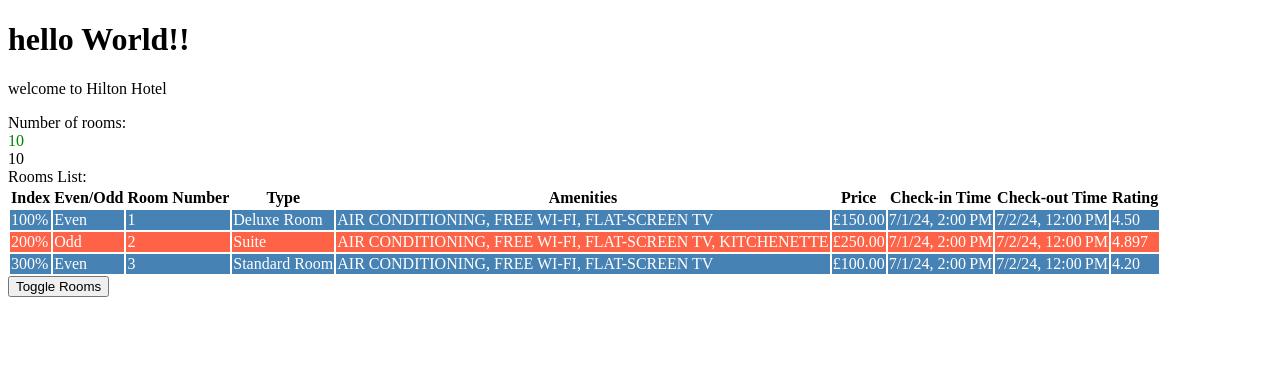
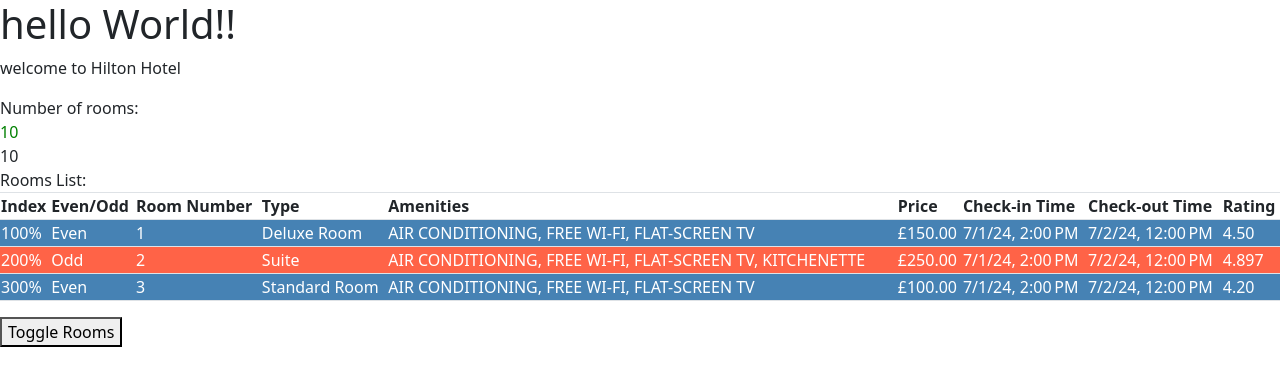
Before and after one commit to rali-dev/Angular-Practice-Hotelinventoryapp, an Angular app: page / in a window 1280 px wide. Shown: the top 386 px of the page. Built offline with nearby package versions, Linux system fonts and the light colour scheme.

Commit message:
3.Angular - Adding Bootstrap CSS to App

```diff
--- a/angular.json
+++ b/angular.json
@@ -30,7 +30,8 @@
               }
             ],
             "styles": [
-              "src/styles.scss"
+              "src/styles.scss",
+              "node_modules/bootstrap/dist/css/bootstrap.min.css"
             ]
           },
           "configurations": {
--- a/package.json
+++ b/package.json
@@ -17,6 +17,7 @@
     "@angular/forms": "^21.2.0",
     "@angular/platform-browser": "^21.2.0",
     "@angular/router": "^21.2.0",
+    "bootstrap": "^5.3.8",
     "rxjs": "~7.8.0",
     "tslib": "^2.3.0"
   },
--- a/src/app/rooms/rooms.html
+++ b/src/app/rooms/rooms.html
@@ -26,7 +26,7 @@
 
 <div *ngIf="(rooms.availableRooms ?? 0) > 0">
   Rooms List:
-  <table>
+  <table class="table table-bordered">
     <tr>
       <th>Index</th>
       <th>Even/Odd</th>
--- a/src/styles.scss
+++ b/src/styles.scss
@@ -1 +1,2 @@
 /* You can add global styles to this file, and also import other style files */
+// @import 'bootstrap/dist/css/bootstrap.min.css';
```
Also changed, not shown: 1 other file (tests, documents, lock files or other folders).
